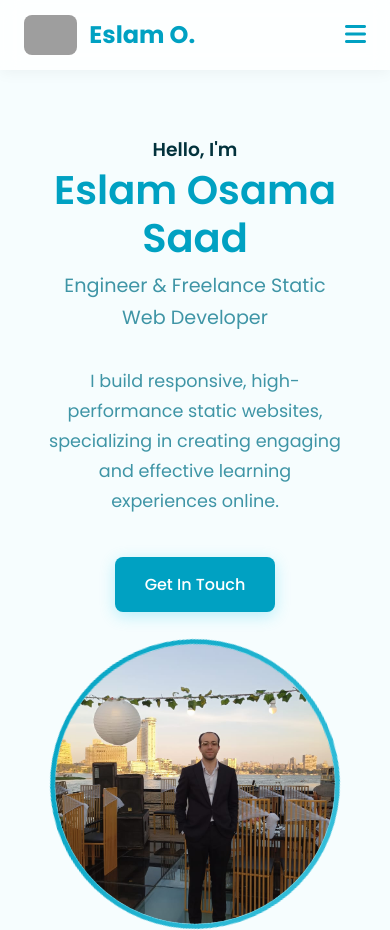
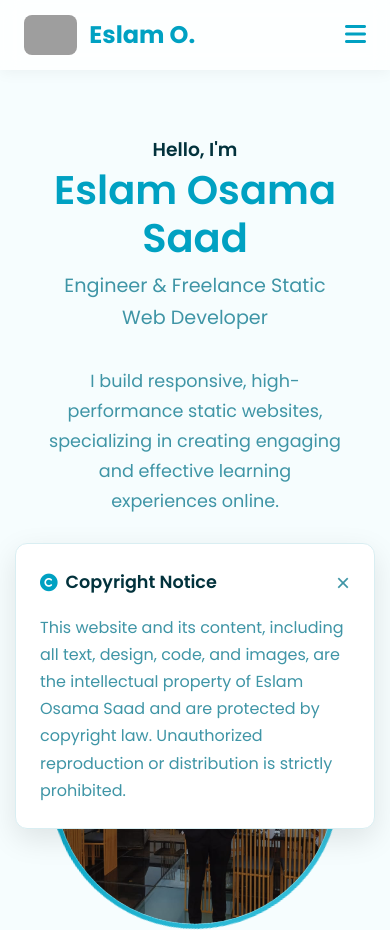
Before and after one commit to Eslam1Osama/eslam-portfolio, a plain HTML site: page index.html in a window 390 px wide. Shown: the top 930 px of the page. Drawn offline with Linux system fonts and the light colour scheme; grey boxes are pictures that could not be loaded.

Commit message:
Update index.html

```diff
--- a/index.html
+++ b/index.html
@@ -635,6 +635,84 @@
             transform: translateY(-3px);
         }
 
+        .copyright-button {
+            background: var(--surface-color);
+            border: 1px solid var(--border-color);
+            color: var(--text-secondary);
+            cursor: pointer;
+            font-size: 0.9rem;
+            font-weight: 500;
+            padding: 8px 16px;
+            border-radius: 50px;
+            margin-top: 1rem;
+            transition: all 0.3s ease;
+        }
+
+        .copyright-button:hover {
+            color: var(--primary-color);
+            background: var(--background-color);
+            border-color: var(--primary-color);
+            transform: translateY(-2px);
+        }
+
+        /* --- Copyright Notification --- */
+        .notification-card {
+            position: fixed;
+            bottom: -100%; /* Start off-screen */
+            left: 20px;
+            max-width: 400px;
+            background-color: var(--surface-color);
+            border: 1px solid var(--border-color);
+            border-radius: 12px;
+            box-shadow: 0 10px 30px rgba(0,0,0,0.1);
+            padding: 1.5rem;
+            z-index: 1001;
+            transition: bottom 0.5s cubic-bezier(0.25, 1, 0.5, 1);
+        }
+
+        .notification-card.show {
+            bottom: 20px;
+        }
+
+        .notification-header {
+            display: flex;
+            justify-content: space-between;
+            align-items: center;
+            margin-bottom: 1rem;
+        }
+
+        .notification-title {
+            font-size: 1.1rem;
+            font-weight: 600;
+            color: var(--text-primary);
+            display: flex;
+            align-items: center;
+            gap: 0.5rem;
+        }
+
+        .notification-title i {
+            color: var(--primary-color);
+        }
+
+        .notification-close {
+            background: none;
+            border: none;
+            font-size: 1.5rem;
+            color: var(--text-secondary);
+            cursor: pointer;
+            transition: transform 0.3s, color 0.3s;
+        }
+
+        .notification-close:hover {
+            color: var(--primary-color);
+            transform: rotate(90deg);
+        }
+
+        [data-theme="dark"] .notification-card {
+            box-shadow: 0 10px 40px rgba(0,0,0,0.3);
+        }
+
+
         /* --- Responsive Design --- */
         @media (min-width: 992px) {
             .home-container {
@@ -685,6 +763,17 @@
         @media (max-width: 768px) {
              section { padding: 4rem 0; }
              #home { padding: 4rem 1.5rem; }
+        }
+
+        @media (max-width: 480px) {
+            .notification-card {
+                max-width: calc(100% - 30px);
+                left: 15px;
+                bottom: -100%;
+            }
+            .notification-card.show {
+                bottom: 15px;
+            }
         }
 
     </style>
@@ -899,8 +988,20 @@
                 <li><a href="https://twitter.com" target="_blank" aria-label="Twitter"><i class="fab fa-twitter"></i></a></li>
             </ul>
             <p>&copy; 2024 Eslam Osama Saad. Built with passion from scratch.</p>
+            <button class="copyright-button" id="copyright-btn">Copyright Notice</button>
         </div>
     </footer>
+
+    <!-- Copyright Notification -->
+    <div class="notification-card" id="notification-card">
+        <div class="notification-header">
+            <h4 class="notification-title"><i class="fas fa-copyright"></i> Copyright Notice</h4>
+            <button class="notification-close" id="notification-close" aria-label="Close notification">&times;</button>
+        </div>
+        <p>
+            This website and its content, including all text, design, code, and images, are the intellectual property of Eslam Osama Saad and are protected by copyright law. Unauthorized reproduction or distribution is strictly prohibited.
+        </p>
+    </div>
 
     <script>
         document.addEventListener('DOMContentLoaded', function() {
@@ -913,6 +1014,9 @@
             const contactForm = document.getElementById('contact-form');
             const formMessage = document.getElementById('form-message');
             const submitButton = document.getElementById('submit-button');
+            const copyrightBtn = document.getElementById('copyright-btn');
+            const notificationCard = document.getElementById('notification-card');
+            const notificationCloseBtn = document.getElementById('notification-close');
 
             // --- THEME SWITCHER ---
             const currentTheme = localStorage.getItem('theme') || 'light';
@@ -976,15 +1080,11 @@
             contactForm.addEventListener('submit', async function(e) {
                 e.preventDefault();
 
-                // Prepare form data
                 const formData = new FormData(contactForm);
                 const object = {};
-                formData.forEach((value, key) => {
-                    object[key] = value;
-                });
+                formData.forEach((value, key) => { object[key] = value; });
                 const json = JSON.stringify(object);
 
-                // Update UI to show submission is in progress
                 submitButton.innerHTML = "Sending...";
                 submitButton.disabled = true;
                 formMessage.style.display = "none";
@@ -999,9 +1099,7 @@
                         },
                         body: json
                     });
-
                     const result = await response.json();
-
                     if (result.success) {
                         formMessage.innerHTML = "Thank you! Your message has been sent successfully.";
                         formMessage.classList.add('success');
@@ -1016,18 +1114,42 @@
                     formMessage.innerHTML = "An error occurred. Please try again later.";
                     formMessage.classList.add('error');
                 } finally {
-                    // Re-enable button and reset text
                     submitButton.innerHTML = "Send Message";
                     submitButton.disabled = false;
-                    // Make message visible
                     formMessage.style.display = "block";
-
-                    // Hide the message after 5 seconds
                     setTimeout(() => {
                         formMessage.style.display = "none";
                     }, 5000);
                 }
             });
+
+            // --- COPYRIGHT NOTIFICATION LOGIC ---
+            let notificationTimer;
+
+            const showNotification = () => {
+                clearTimeout(notificationTimer);
+                notificationCard.classList.add('show');
+                notificationTimer = setTimeout(hideNotification, 10000); // Auto-hide after 10 seconds
+            };
+
+            const hideNotification = () => {
+                notificationCard.classList.remove('show');
+            };
+
+            copyrightBtn.addEventListener('click', showNotification);
+
+            notificationCloseBtn.addEventListener('click', () => {
+                clearTimeout(notificationTimer); // Stop timer if closed manually
+                hideNotification();
+            });
+
+            // Show on first visit
+            if (!localStorage.getItem('hasSeenCopyrightNotice')) {
+                setTimeout(() => {
+                    showNotification();
+                    localStorage.setItem('hasSeenCopyrightNotice', 'true');
+                }, 2500); // Show after 2.5 seconds
+            }
         });
     </script>
 
```
